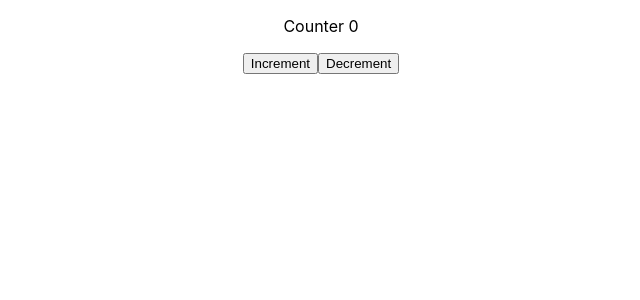
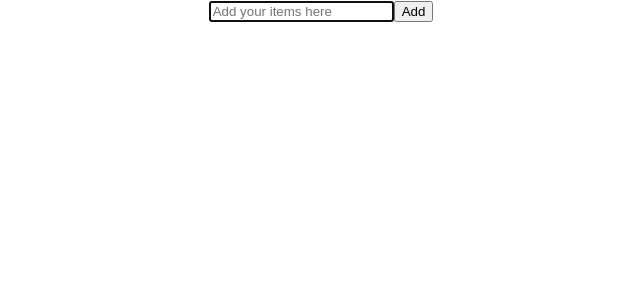
Before and after one commit to codebysachin/sky-react-practise, a React (Create React App) app: page / in a window 1280 px wide. Shown: the top 300 px of the page, without its empty margins (319-959 px from the left). Built offline with nearby package versions, Linux system fonts and the light colour scheme.

Commit message:
todo app

```diff
--- a/src/App.js
+++ b/src/App.js
@@ -1,10 +1,10 @@
 import './App.css';
-import Counter from './components/counter/Counter';
+import Todo from './components/todo/Todo';
 
 function App() {
   return (
     <div className="App">
-      <Counter />
+      <Todo />
     </div>
   );
 }
--- /dev/null
+++ b/src/components/todo/Task.js
@@ -0,0 +1,23 @@
+import React from "react";
+
+function Task({ task, handleCheck, handleDelete }) {
+  return (
+    <>
+      <div key={task.id}>
+        <input
+          type="checkbox"
+          selected={task.checked}
+          onChange={() => handleCheck(task.id)}
+        />
+        <span
+          style={{ textDecoration: task.checked ? "line-through" : "none" }}
+        >
+          {task.item}
+        </span>
+        <button onClick={() => handleDelete(task.id)}> Delete</button>
+      </div>
+    </>
+  );
+}
+
+export default Task;
--- /dev/null
+++ b/src/components/todo/TaskList.js
@@ -0,0 +1,19 @@
+import React, { useState } from "react";
+import Task from "./Task";
+
+function TaskList({ taskList, handleDelete, handleCheck }) {
+  return (
+    <>
+      {taskList.map((task) => (
+        <Task
+          key={task.id}
+          task={task}
+          handleDelete={handleDelete}
+          handleCheck={handleCheck}
+        />
+      ))}
+    </>
+  );
+}
+
+export default TaskList;
--- /dev/null
+++ b/src/components/todo/Todo.js
@@ -0,0 +1,53 @@
+import React, { useState } from "react";
+import TaskList from "./TaskList";
+
+function Todo() {
+  const [taskList, setTaskList] = useState([]);
+  const [task, setTask] = useState("");
+
+  const handleAdd = (e) => {
+    e.preventDefault();
+    const newTask = {
+      id: taskList.length ? taskList[taskList.length - 1].id + 1 : 1,
+      item: task,
+      checked: false,
+    };
+    const newTaskList = [...taskList, newTask];
+    setTaskList(newTaskList);
+    setTask("");
+  };
+
+  const handleCheck = (id) => {
+    const updateTask = taskList.map((task) =>
+      task.id === id ? { ...task, checked: !task.checked } : task
+    );
+    setTaskList(updateTask);
+  };
+
+  const handleDelete = (id) => {
+    const newTaskList = taskList.filter((task) => task.id !== id);
+    setTaskList(newTaskList);
+  };
+
+  return (
+    <>
+      <form onSubmit={handleAdd}>
+        <input
+          autoFocus
+          type="text"
+          value={task}
+          placeholder="Add your items here"
+          onChange={(e) => setTask(e.target.value)}
+        />
+        <button type="submit">Add</button>
+        <TaskList
+          taskList={taskList}
+          handleDelete={handleDelete}
+          handleCheck={handleCheck}
+        />
+      </form>
+    </>
+  );
+}
+
+export default Todo;
```
